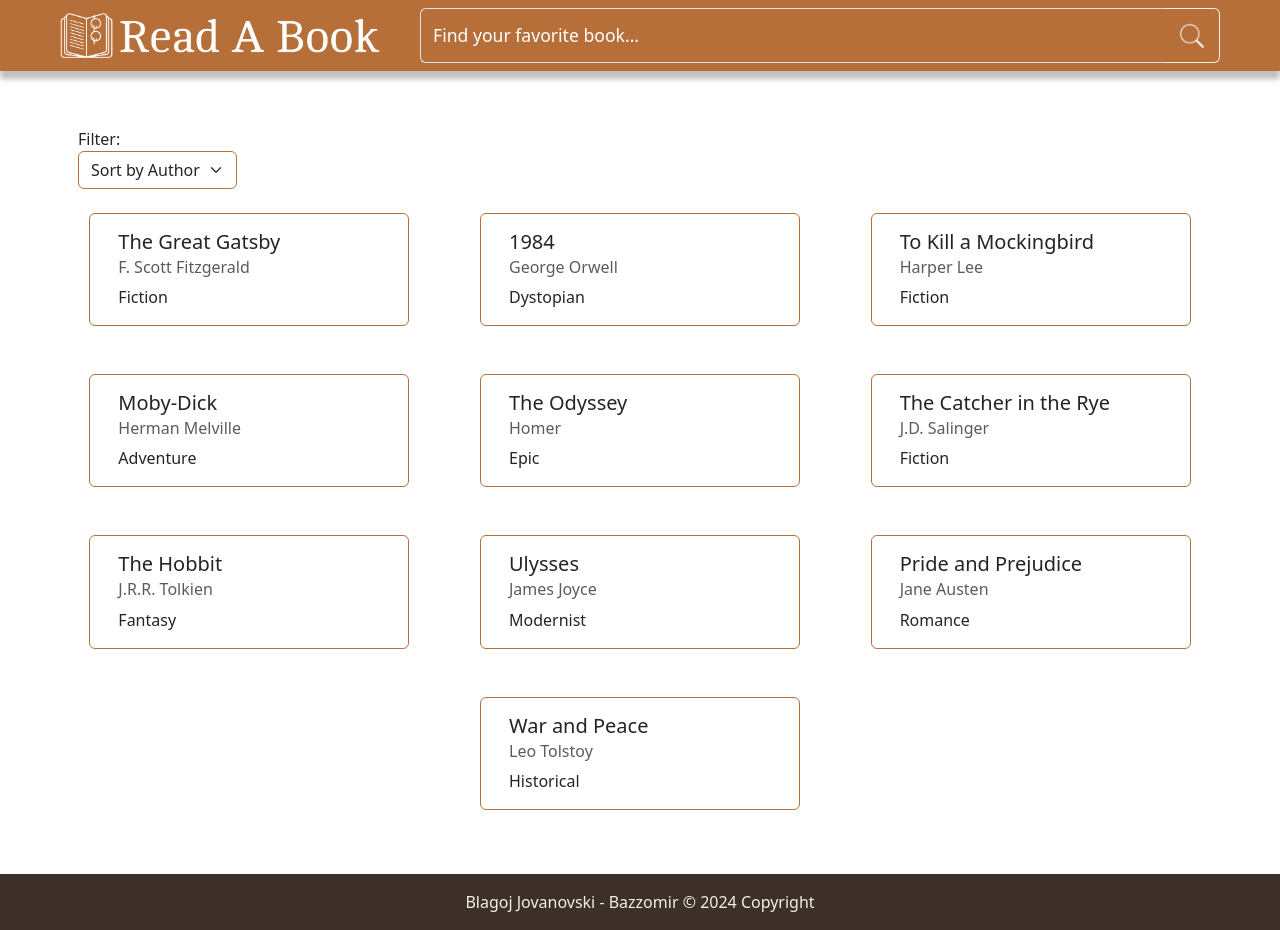
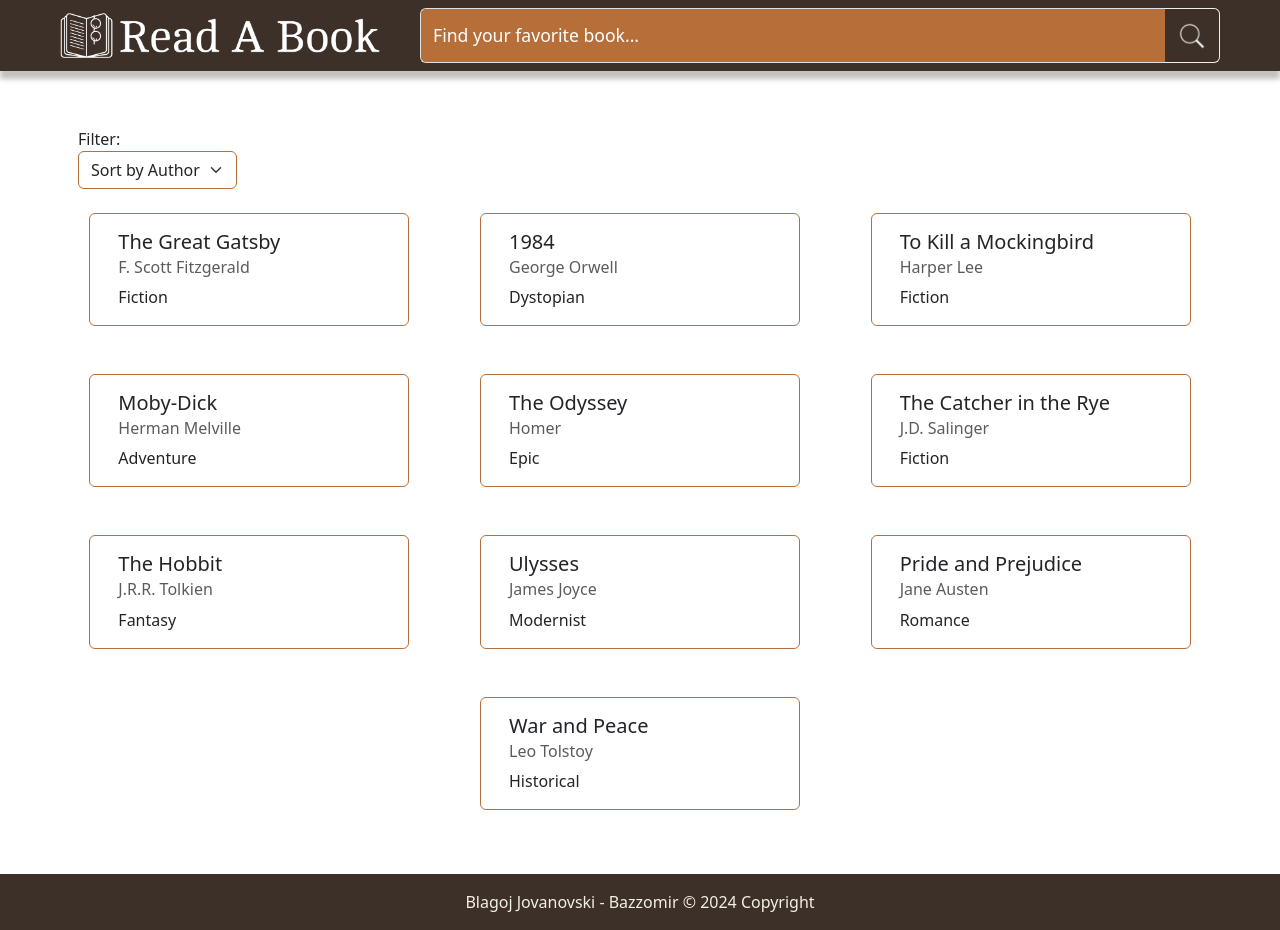
Before and after one commit to Bazzomir/book-search-app, a React (Create React App) app in the folder read-a-book/: page / in a window 1280 px wide. Built offline with nearby package versions, Linux system fonts and the light colour scheme.

Commit message:
navbar new bg

```diff
--- a/read-a-book/src/assets/css/App.css
+++ b/read-a-book/src/assets/css/App.css
@@ -11,7 +11,8 @@ body {
 
 .navbar {
     box-shadow: 0px 8px 5px 0px rgba(60, 48, 40, 0.3) !important;
-    background-color: var(--brown);
+    /* background-color: var(--brown); */
+    background-color: var(--dark-brown);
     position: relative;
 }
 
```
